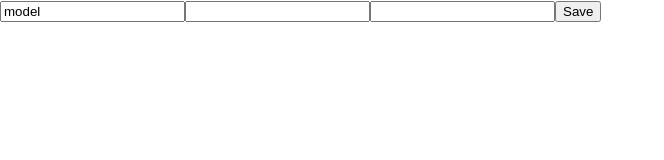
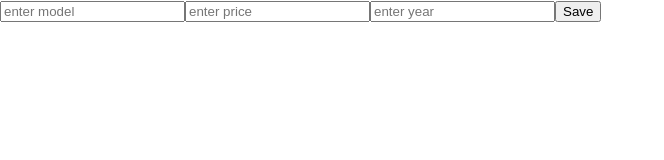
Before and after one commit to dimanno/react-homework, a React (Create React App) app: page / in a window 1280 px wide. Shown: the top 160 px of the page, without its empty margins (0-664 px from the left). Built offline with nearby package versions, Linux system fonts and the light colour scheme; no server answers.

Commit message:
classWork4 part1 continue

```diff
--- a/src/Cars/Cars.js
+++ b/src/Cars/Cars.js
@@ -5,10 +5,10 @@ import {getCars} from "../Services/car.service";
 export function Cars() {
     let [cars, setCars] = useState([])
     useEffect(()=>{
-
-    })
+           getCars()
+    },[])
     return (
-        <div className="carsBox">
+        <div className="casBox">
             {
                 cars.map(value => console.log(value))
             }
--- a/src/Controled-form/Controled.form.js
+++ b/src/Controled-form/Controled.form.js
@@ -1,11 +1,12 @@
 import {useState} from "react";
 import {saveCar} from "../Services/car.service";
+import {Cars} from "../Cars/Cars";
 // import {Cars} from "../Cars/Cars";
 export function ControledForm() {
 
-    let [model, setModel] = useState('model');
-    let [price, setPrice] = useState('price');
-    let [year, setYear] = useState('year');
+    let [model, setModel] = useState('');
+    let [price, setPrice] = useState('');
+    let [year, setYear] = useState('');
     let [car, setCar] = useState({model:'',price:'',year:''})
 
 
@@ -32,13 +33,13 @@ export function ControledForm() {
     return (
         <div className="controledFormBox">
             <form onSubmit={onSubmitForm}>
-                <input type="text" name="model" value={model} onInput={onInputCangeModel}/>
-                <input type="number" name={'price'} value={price} onInput={onInputCangePrice}/>
-                <input type="number" name={'year'} value={year} onInput={onInputCangeYear}/>
+                <input type="text" name="model" value={model} placeholder='enter model' onInput={onInputCangeModel}/>
+                <input type="number" name={'price'} value={price} placeholder='enter price' onInput={onInputCangePrice}/>
+                <input type="number" name={'year'} value={year} placeholder='enter year'onInput={onInputCangeYear}/>
                 <input type="submit" value="Save"/>
             </form>
             <div>
-                {/*<button onClick={}>ShowAllCars</button>*/}
+                <Cars/>
             </div>
         </div>
     );
--- a/src/Services/car.service.js
+++ b/src/Services/car.service.js
@@ -12,8 +12,8 @@ const saveCar = ({model, price, year}) => {
 }
 
 const getCars = () => {
-    fetch('http://192.168.1.253/api/v1/cars', {
-        method: 'GET',
+    fetch('http://195.72.146.25/api/v1/cars', {
+        method:'GET'
     })
         .then(value => value.json())
 }
```
